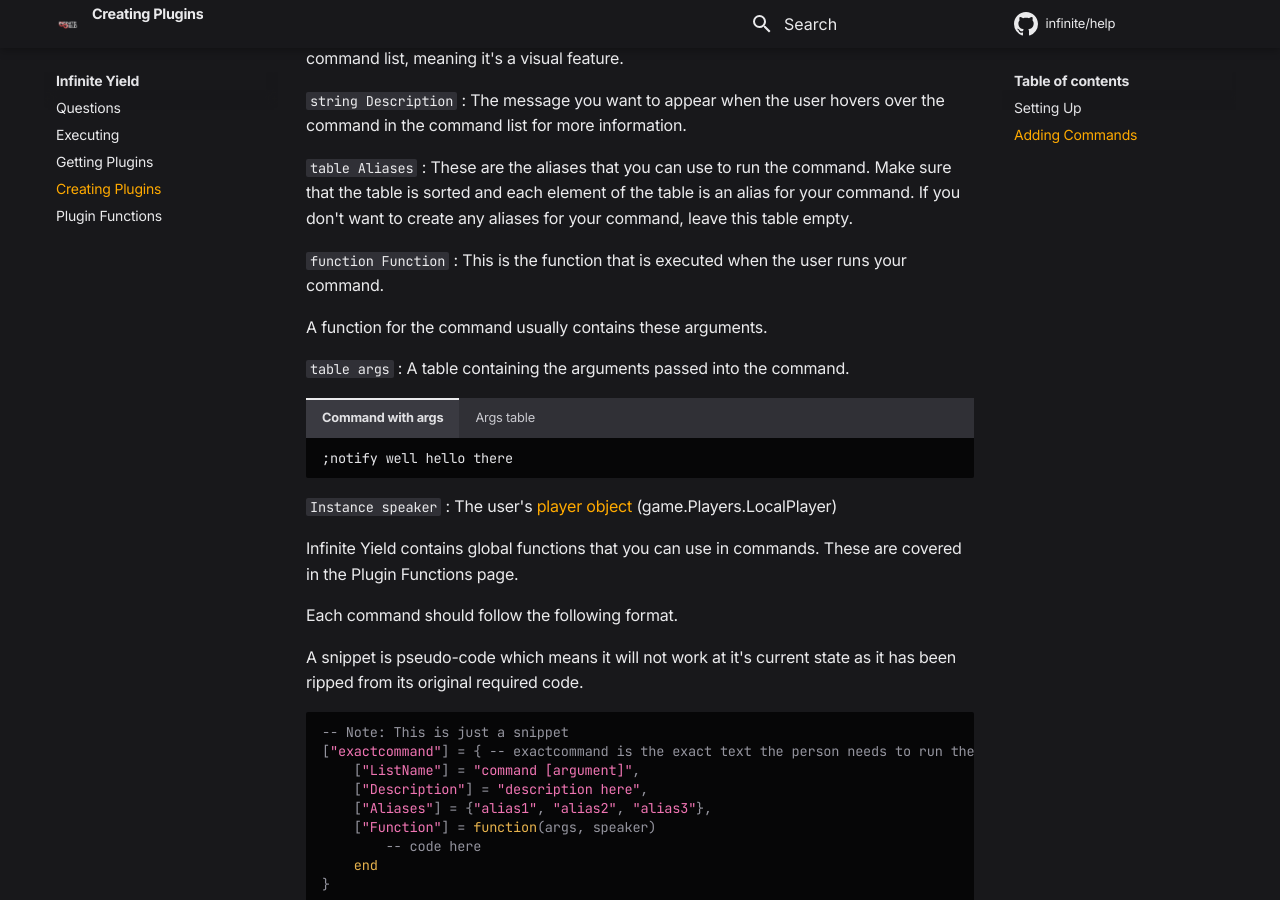
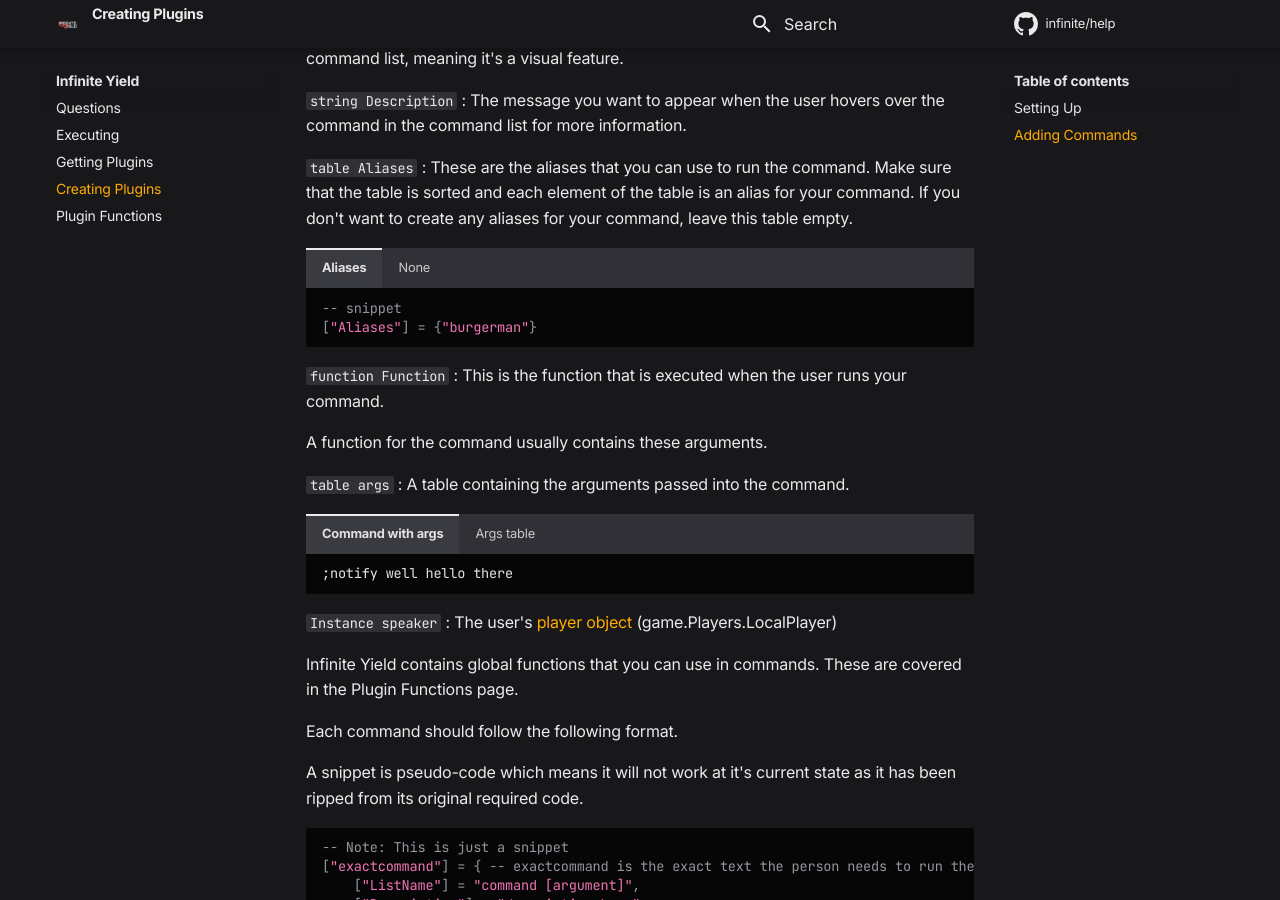
Before and after one commit to moikoros/help, an MkDocs documentation site: the page built from docs/inf/creatingplugins.md, in a window 1280 px wide and 900 px high, scrolled down 1405 px. Built offline with MkDocs 1.6.1 and Material for MkDocs 9.7.7, drawn with Linux system fonts in a browser that asks for light colours; comment, search, counter and statistics services are not loaded.

Commit message:
Update creatingplugins.md

````diff
--- a/docs/inf/creatingplugins.md
+++ b/docs/inf/creatingplugins.md
@@ -52,6 +52,18 @@
 
 `table Aliases` : These are the aliases that you can use to run the command. Make sure that the table is sorted and each element of the table is an alias for your command. If you don't want to create any aliases for your command, leave this table empty.
 
+=== "Aliases"
+	```lua
+	-- snippet
+	["Aliases"] = {"burgerman"}
+	```
+
+=== "None"
+	```lua
+	-- snippet
+	["Aliases"] = {}
+	```
+
 `function Function` : This is the function that is executed when the user runs your command.
 
 A function for the command usually contains these arguments.
@@ -64,7 +76,7 @@
 	```
 
 === "Args table"
-	```
+	```lua
 	{"well", "hello", "there"}
 	```
 
````
